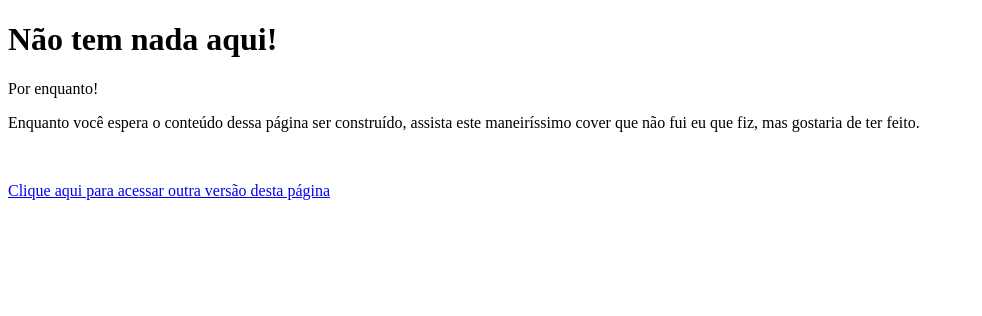
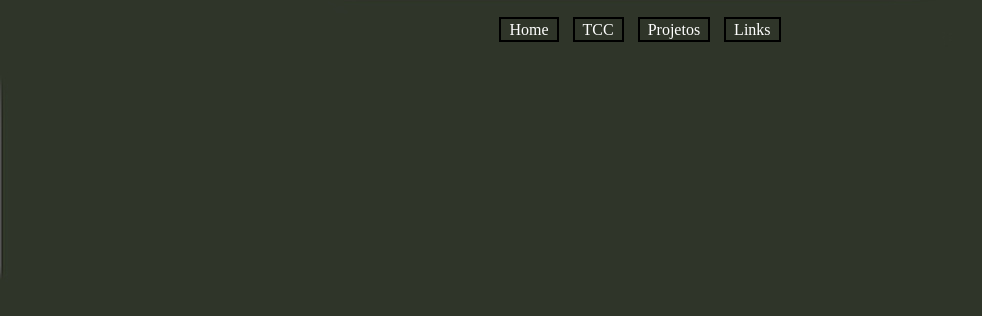
Before and after one commit to raverona/PersonalWebPage, a plain HTML site: page index.html in a window 1280 px wide. Shown: the whole page, without its empty margins (0-982 px from the left). Drawn offline with Linux system fonts and the light colour scheme.

Commit message:
Adding stylesheet and simple menu

```diff
--- /dev/null
+++ b/css/stylesheet.css
@@ -0,0 +1,16 @@
+body {
+    background-image: url(../img/hl2wp.jpg);
+}
+
+.menu {
+    text-align: center;
+    padding: 5px 0px;
+}
+
+.menu li {
+    display: inline;
+    color: white;
+    margin: 2px 5px;
+    border: 2px solid black;
+    padding: 2px 8px;
+}
--- a/index.html
+++ b/index.html
@@ -1,24 +1,35 @@
 <!DOCTYPE html>
 
 <html lang="pt-br">
-
  	<head>
  	<!-- HEAD -->
+		<!-- Title -->
   		<title>Rafael Verona's page</title>
+		<!-- Meta stuff -->
   		<meta http-equiv="Content-Type" content="text/html; charset=UTF-8">
-  		<meta http-equiv="refresh" content="30; url=http://www.youtube.com/watch?v=LHYInjsNnCo#t=17s">
+  		<meta http-equiv="refresh" content="30000; url=http://www.youtube.com/watch?v=LHYInjsNnCo#t=17s">
   		<meta name="author" content="Rafael Verona">
-		<meta name="description" content ="Página pessoal">
+		<meta name="description" content ="Personal page">
 		<meta name="keywords" content="Rafael Verona personal page">
+		<!-- Icon -->
+		<link rel="icon" href="img/hl2.ico">
+		<!-- Stylesheets -->
+		<link rel="stylesheet" type="text/css" href="css/stylesheet.css">
+		<!-- Javascript -->
+		<script type="text/javascript" src="js/javascript.js"></script>
+		<!-- JQuery -->
 
  	</head>
  	<body>
  	<!-- BODY -->
- 		<h1>Não tem nada aqui!</h1>
- 		<p>Por enquanto!</p>
- 		<p>Enquanto você espera o conteúdo dessa página ser construído, assista este maneiríssimo cover que não fui eu que fiz, mas gostaria de ter feito.</p>
- 		</br>
- 		<p><a href="backup.html">Clique aqui para acessar outra versão desta página</a></p>
-
+	<!-- MENU -->
+	<ul class="menu">
+		<div>
+		<li>Home</li>
+		<li>TCC</li>
+		<li>Projetos</li>
+		<li>Links</li>
+		</div>
+	</ul>
  	</body>
 </html>
```
